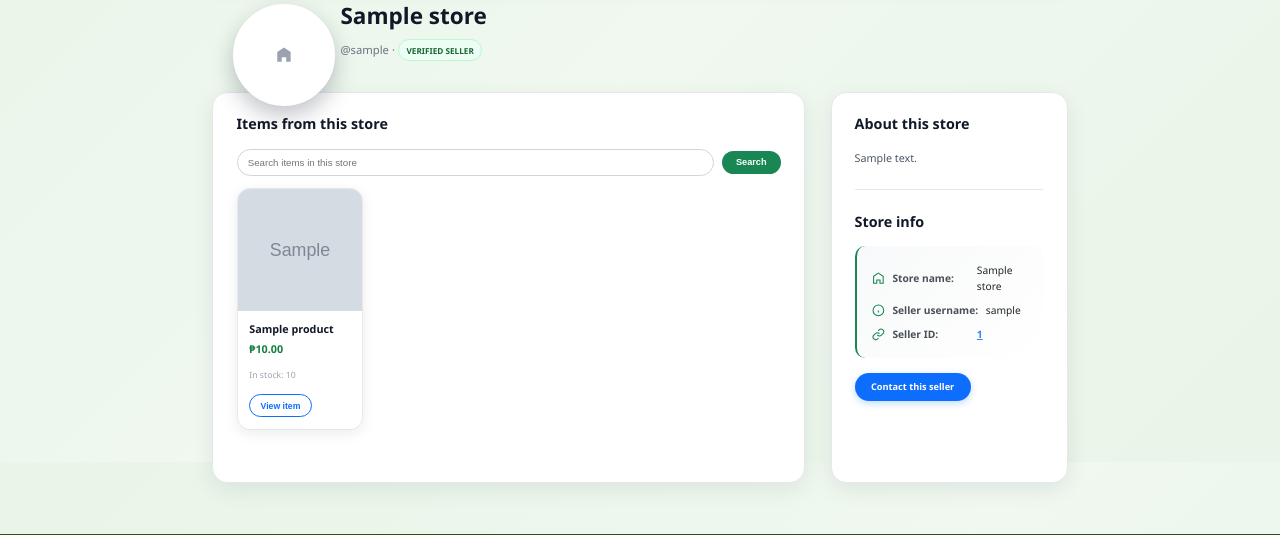
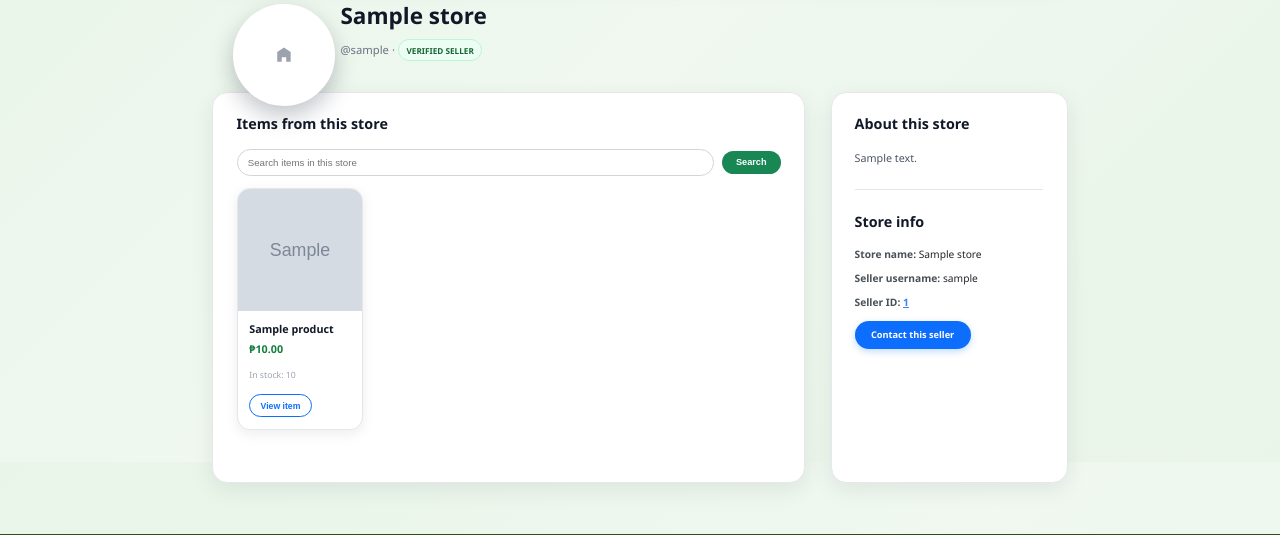
Before and after one commit to DarwinSemitara/verdant-ecommerce, a Flask app: template finals_web/templates/store_public.html in a window 1280 px wide. Shown: the part 338-873 px from the top of the page. Run offline with Flask 2, Linux system fonts and the light colour scheme; the template is opened without the code that fills it: most values are stand-ins (such as "Sample title", 1, 10 or a date in 2020); grey boxes marked "Sample" are stand-in pictures; some libraries are stand-ins or nearby versions; some web fonts are replaced.

Commit message:
Revert store info section to simple text-only design
- Removed gradient background, icons, and decorative elements
- Kept simple label-value format for store information
- Navbar buttons remain fully functional

```diff
--- a/finals_web/templates/store_public.html
+++ b/finals_web/templates/store_public.html
@@ -53,11 +53,9 @@
     .contact-btn:hover { background:#0b5ed7; text-decoration:none; transform: translateY(-1px); box-shadow: 0 6px 16px rgba(13,110,253,0.35); }
 
     /* Store info section styling */
-    .store-info-section { background: linear-gradient(135deg, #f8f9fa 0%, #ffffff 100%); border-radius: 1rem; padding: 1.5rem; margin-bottom: 1.5rem; border-left: 4px solid #198754; }
-    .store-info-row { display: flex; align-items: center; gap: 0.75rem; margin-bottom: 0.75rem; }
+    .store-info-row { margin-bottom: 0.75rem; }
     .store-info-row:last-child { margin-bottom: 0; }
-    .store-info-icon { width: 20px; height: 20px; color: #198754; flex-shrink: 0; }
-    .store-info-label { font-weight: 600; color: #495057; min-width: 120px; }
+    .store-info-label { font-weight: 600; color: #495057; }
     .store-info-value { color: #212529; }
 
     /* Profile dropdown styles */
@@ -226,28 +224,17 @@
           <hr style="margin: 2rem 0; border: none; border-top: 2px solid #e5e7eb;" />
 
           <h2>Store info</h2>
-          <div class="store-info-section">
+          <div style="margin-top: 1rem;">
             <div class="store-info-row">
-              <svg class="store-info-icon" viewBox="0 0 24 24" fill="none" stroke="currentColor" stroke-width="2">
-                <path d="M3 21V8l9-6 9 6v13h-6v-6h-6v6H3z"/>
-              </svg>
               <span class="store-info-label">Store name:</span>
-              <span class="store-info-value">{{ store.name }}</span>
+              <span class="store-info-value"> {{ store.name }}</span>
             </div>
             <div class="store-info-row">
-              <svg class="store-info-icon" viewBox="0 0 24 24" fill="none" stroke="currentColor" stroke-width="2">
-                <circle cx="12" cy="12" r="10"/>
-                <path d="M12 16v-4M12 8h.01"/>
-              </svg>
               <span class="store-info-label">Seller username:</span>
-              <span class="store-info-value">{{ store.username }}</span>
+              <span class="store-info-value"> {{ store.username }}</span>
             </div>
             {% if store.seller_id %}
             <div class="store-info-row">
-              <svg class="store-info-icon" viewBox="0 0 24 24" fill="none" stroke="currentColor" stroke-width="2">
-                <path d="M10 13a5 5 0 0 0 7.54.54l3-3a5 5 0 0 0-7.07-7.07l-1.72 1.71"/>
-                <path d="M14 11a5 5 0 0 0-7.54-.54l-3 3a5 5 0 0 0 7.07 7.07l1.71-1.71"/>
-              </svg>
               <span class="store-info-label">Seller ID:</span>
               <span class="store-info-value">
                 <span onclick="copySellerID('{{ store.seller_id }}')" style="color: #3b82f6; font-weight: 600; cursor: pointer; text-decoration: underline; transition: color 0.2s;" onmouseover="this.style.color='#2563eb'" onmouseout="this.style.color='#3b82f6'" title="Click to copy Seller ID">{{ store.seller_id }}</span>
```
